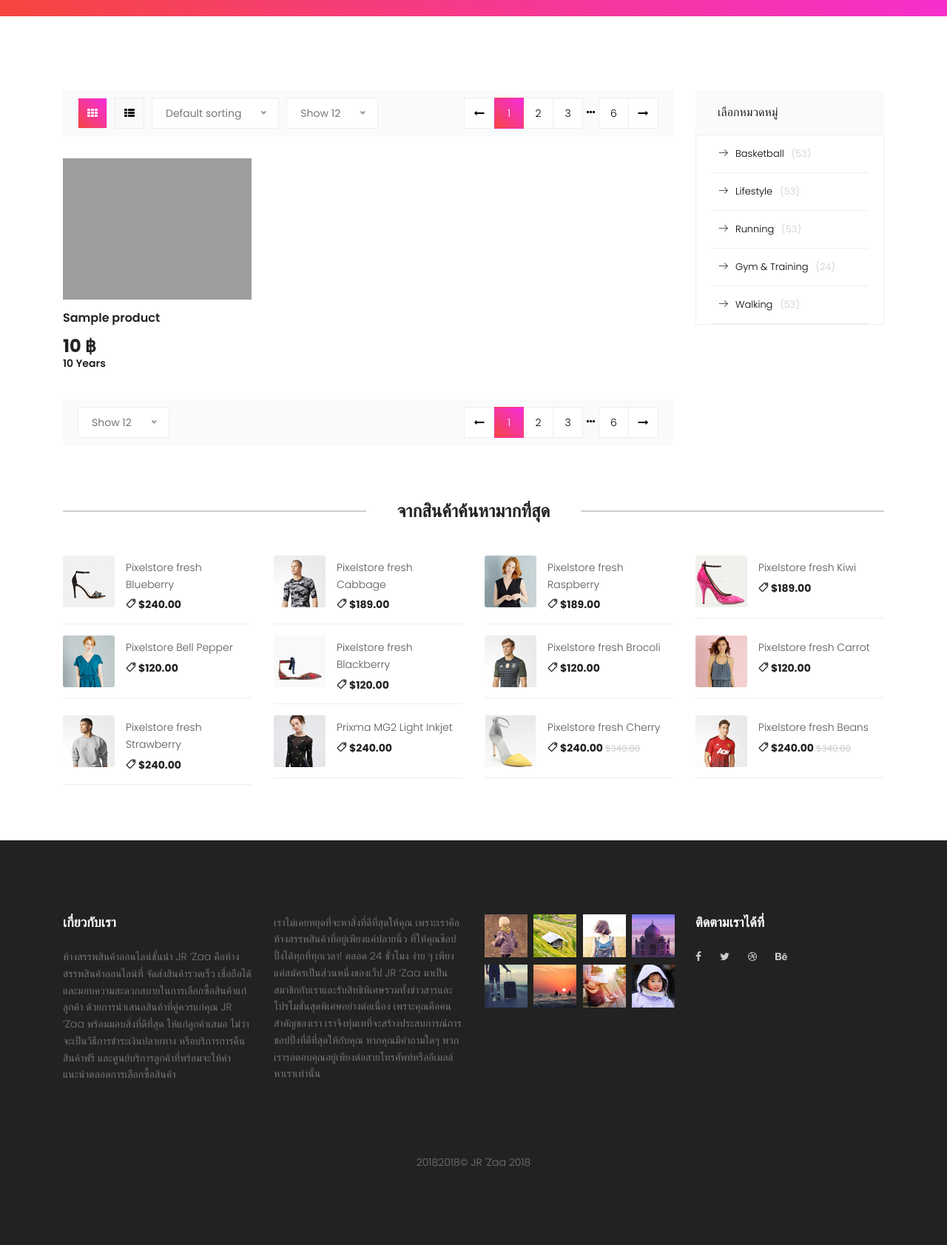
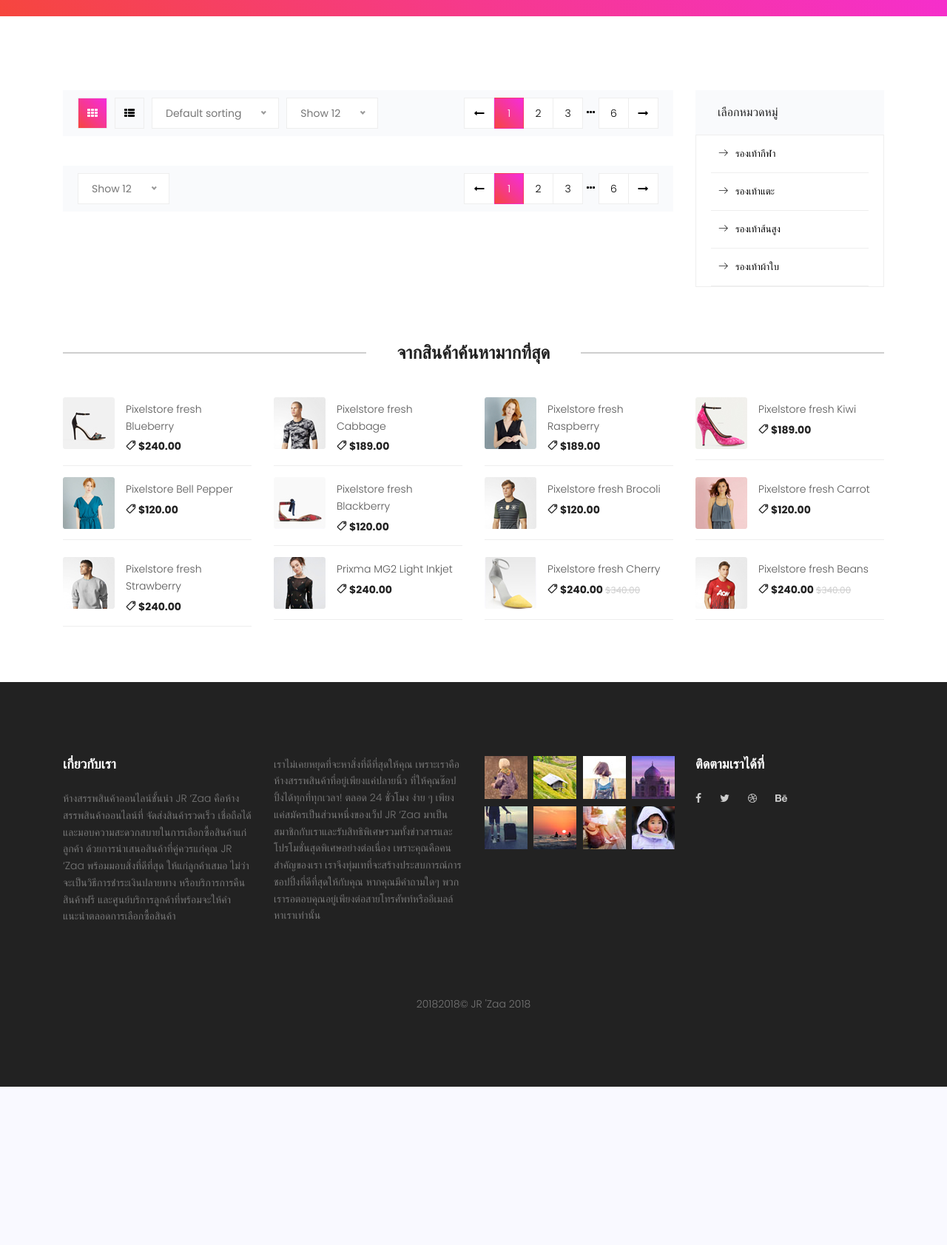
Before and after one commit to pongzadenoza/CS251, a PHP site: page /category.php?type=0 in a window 1280 px wide. Shown: the part 274-1957 px from the top of the page at 74% size. After the commit the page ends 1743 px from the top, so only its background shows below. Run offline with PHP 8.4, Linux system fonts and the light colour scheme; the visitor is signed in with stand-in values (Sample User, id 1); tables that the repository leaves empty or names only in its code hold one stand-in row (values such as "Sample post"); some libraries are stand-ins or nearby versions; grey boxes are pictures that could not be loaded.

Commit message:
edit category

```diff
--- a/category.php
+++ b/category.php
@@ -2,7 +2,26 @@
 	session_start();
 	require("productgetset.php");
 	$conn = new mysqli( "13.231.233.64:3306", "project", "123456", "CS281" );
-	$getsql = "SELECT * FROM product";
+
+	if(isset($_GET['type'])){
+
+		if($_GET['type']==='0' ){
+			$getsql = "SELECT * FROM product WHERE `ca_id`=0";
+		}else if($_GET['type']==='1' ){
+			$getsql = "SELECT * FROM product WHERE `ca_id`=1";
+		}else if($_GET['type']==='2' ){
+			$getsql = "SELECT * FROM product WHERE `ca_id`=2";
+		}else if($_GET['type']==='3' ){
+			$getsql = "SELECT * FROM product WHERE `ca_id`=3";
+		}else{
+
+		}
+
+	}
+		else{
+		$getsql = "SELECT * FROM product";
+	}
+
 	$res = $conn->query($getsql);
 	$idArr = mysqli_fetch_all($res);
 
@@ -273,22 +292,20 @@
 
 </div>
 							<ul class="main-categories">
-								<li class="main-nav-list"><a data-toggle="collapse" href="#fruitsVegetable" aria-expanded="false" aria-controls="รองเท้าบาส" ><span class="lnr lnr-arrow-right"></span>Basketball<span class="number">(53)</span></a>
+								<li class="main-nav-list"><a href="category.php?type=0" ><span class="lnr lnr-arrow-right"></span>รองเท้ากีฬา</a>
 
 								</li>
 
-								<li class="main-nav-list"><a data-toggle="collapse" href="#meatFish" aria-expanded="false" aria-controls="meatFish" class="collapsed"><span class="lnr lnr-arrow-right"></span>Lifestyle<span class="number">(53)</span></a>
+								<li class="main-nav-list"><a href="category.php?type=1" ><span class="lnr lnr-arrow-right"></span>รองเท้าแตะ</a>
 
 								</li>
-								<li class="main-nav-list"><a data-toggle="collapse" href="#cooking" aria-expanded="false" aria-controls="cooking"><span class="lnr lnr-arrow-right"></span>Running<span class="number">(53)</span></a>
+								<li class="main-nav-list"><a href="category.php?type=2" ><span class="lnr lnr-arrow-right"></span>รองเท้าส้นสูง</a>
 
 								</li>
-								<li class="main-nav-list"><a data-toggle="collapse" href="#beverages" aria-expanded="false" aria-controls="beverages"><span class="lnr lnr-arrow-right"></span>Gym &amp; Training<span class="number">(24)</span></a>
+								<li class="main-nav-list"><a href="category.php?type=3" ><span class="lnr lnr-arrow-right"></span>รองเท้าผ้าใบ</a>
 
 								</li>
-								<li class="main-nav-list"><a data-toggle="collapse" href="#homeClean" aria-expanded="false" aria-controls="homeClean"><span class="lnr lnr-arrow-right"></span>Walking<span class="number">(53)</span></a>
 
-								</li>
 
 
 								<li class="main-nav-list"></li>
--- a/upload.php
+++ b/upload.php
@@ -1,4 +1,5 @@
 <?php
+session_start();
 $target_dir = "img/product/";
 //print_r( $_REQUEST );
 //print_r( $_FILES );
@@ -62,7 +63,7 @@ if ( $uploadOk == 0 ) {
 
 
 
-		$sql1 = "INSERT INTO product(p_id,p_name,p_price,p_age,ca_id,p_detail) VALUES('" .$cate. "_". $pString . "','" . $name . "','" . $price . "','".$age."','" . $cate . "','" . $detail . "');";
+		$sql1 = "INSERT INTO product(p_id,p_name,p_price,p_age,ca_id,p_detail,p_usr) VALUES('" .$cate. "_". $pString . "','" . $name . "','" . $price . "','".$age."','" . $cate . "','" . $detail . "','".$_SESSION['C_ID']."');";
 
 
 		if($conn->query( $sql1 )===TRUE){
```
Also changed, not shown: _notes/dwsync.xml (+4 -3 lines), index.php (+4 -4 lines), tracking.php (+4 -5 lines).
